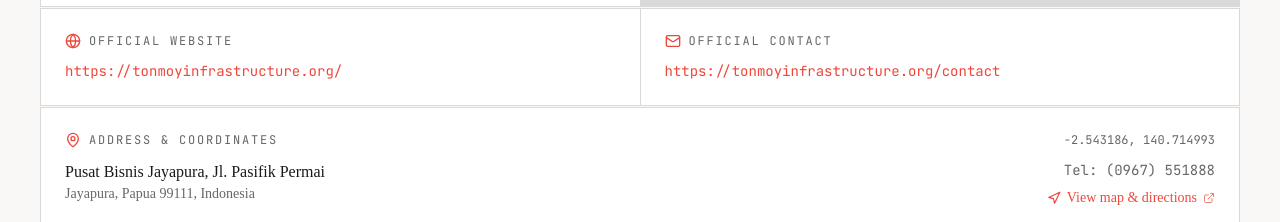
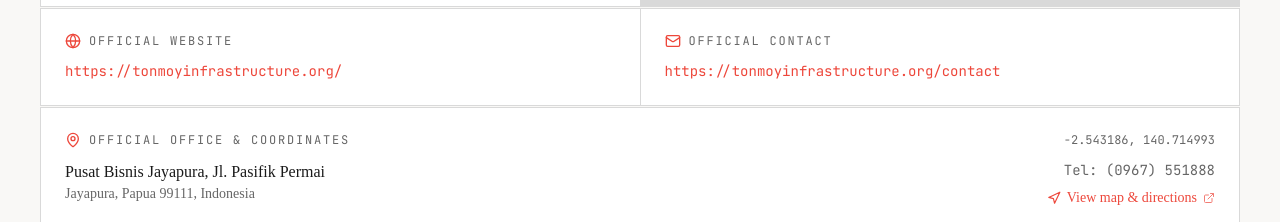
Before and after one commit to eshanized/tonmoyinfrastructure.org, a Next.js app: page /about/company in a window 1280 px wide. Shown: the part 1500-1722 px from the top of the page. Built offline with nearby package versions, Linux system fonts and the light colour scheme; no server answers.

Commit message:
fix(company): clarify official office address and coordinates heading

```diff
--- a/app/about/company/page.tsx
+++ b/app/about/company/page.tsx
@@ -145,7 +145,7 @@ export default function CompanyPage() {
                 <div className="flex items-center justify-between">
                   <div className="flex items-center gap-2">
                     <MapPin className="h-4 w-4 text-brand" aria-hidden="true" />
-                    <span className="tiv-meta">Address & Coordinates</span>
+                    <span className="tiv-meta">Official Office & Coordinates</span>
                   </div>
                   <span className="font-mono text-xs text-muted-foreground">
                     {company.officeAddress.latitude}, {company.officeAddress.longitude}
```
